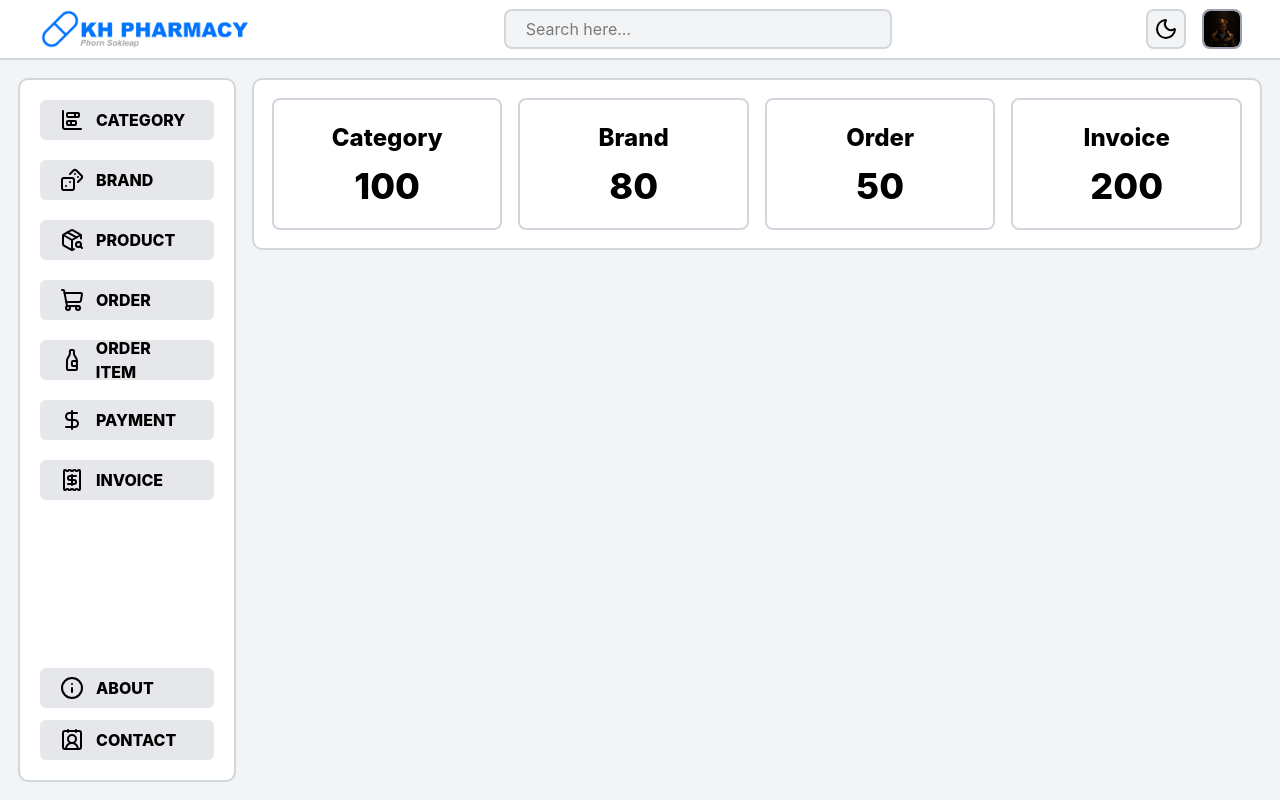
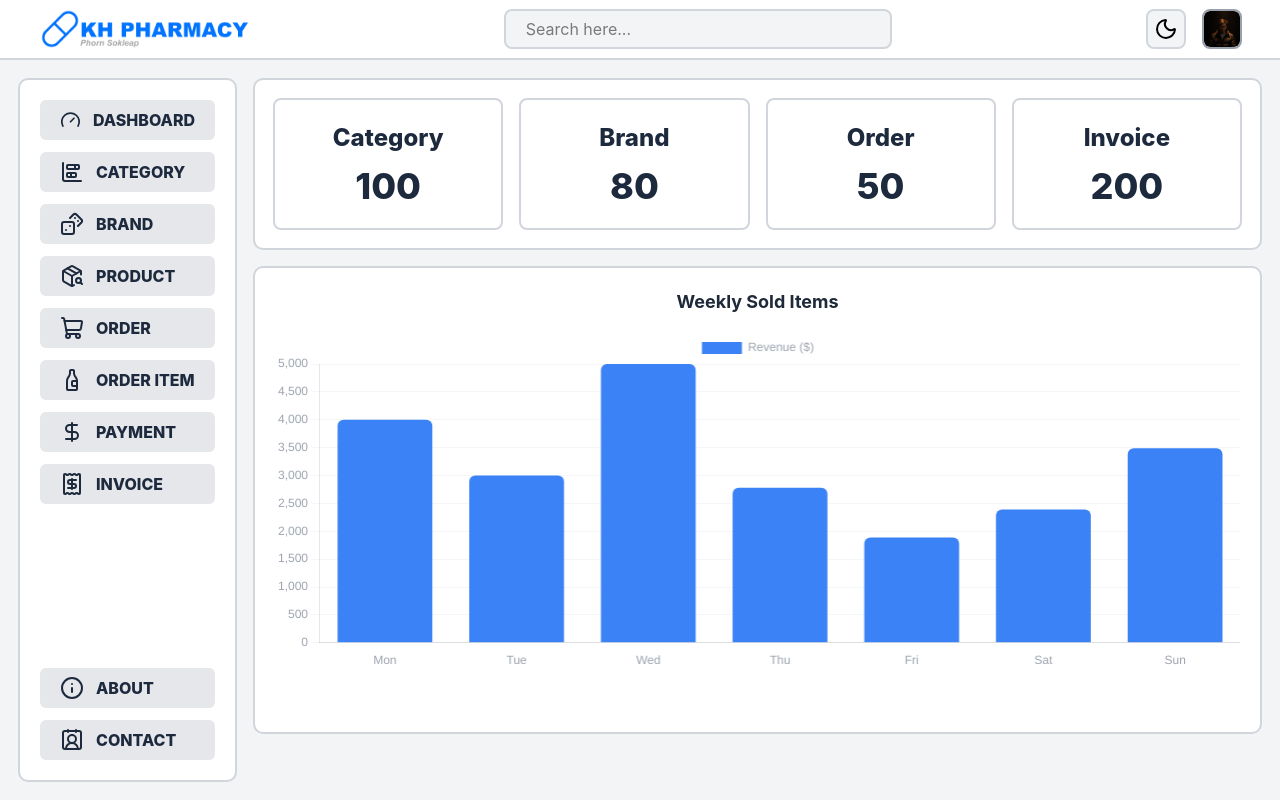
Before and after one commit to sokleapphorn2929/pharmacy-admin, a React (Vite) app: page /admin/dashboard in a window 1280 px wide. Built offline with nearby package versions, Linux system fonts and the light colour scheme.

Commit message:
fix aside to not rerender - make it the menu fixed

```diff
--- a/package.json
+++ b/package.json
@@ -12,8 +12,10 @@
   "dependencies": {
     "@tailwindcss/vite": "^4.3.3",
     "axios": "^1.18.1",
+    "chart.js": "^4.5.1",
     "lucide-react": "^1.25.0",
     "react": "^19.2.7",
+    "react-chartjs-2": "^5.3.1",
     "react-dom": "^19.2.7",
     "react-router-dom": "^7.18.1",
     "tailwindcss": "^4.3.3"
--- a/src/components/Aside.jsx
+++ b/src/components/Aside.jsx
@@ -1,10 +1,14 @@
-import { BottleWine, ChartBarStacked, ContactRound, Dices, DollarSign, Info, PackageSearch, Receipt, ShoppingCart } from "lucide-react";
+import { BottleWine, ChartBarStacked, ContactRound, Dices, DollarSign, Gauge, Info, PackageSearch, Receipt, ShoppingCart } from "lucide-react";
 import React from "react";
 
 export default function Aside() {
   return (
-    <aside className="h-full md:w-64 w-16 bg-white dark:bg-slate-900 rounded-lg outline-2 dark:outline-slate-700 outline-gray-300 overflow-hidden md:px-5 px-2 py-5 flex flex-col duration-300">
-      <div className="w-full h-full rounded-md flex flex-col gap-5">
+    <aside className="h-full md:w-64 w-16 bg-white dark:bg-slate-900 rounded-lg outline-2 dark:outline-slate-700 outline-gray-300 overflow-hidden md:px-5 px-1 md:py-5 py-1 flex flex-col duration-300">
+      <div className="w-full h-full rounded-md flex flex-col md:gap-3 gap-1">
+        <div className="cursor-pointer w-full h-10 bg-gray-200 dark:bg-slate-700 rounded-md flex md:px-5 justify-center md:justify-start items-center gap-3 duration-300">
+          <Gauge />
+          <div className="font-extrabold cursor-pointer hidden md:block">DASHBOARD</div>
+        </div>
         <div className="cursor-pointer w-full h-10 bg-gray-200 dark:bg-slate-700 rounded-md flex md:px-5 justify-center md:justify-start items-center gap-3 duration-300">
           <ChartBarStacked/>
           <div className="font-extrabold cursor-pointer hidden md:block">CATEGORY</div>
@@ -34,7 +38,7 @@ export default function Aside() {
           <div className="font-extrabold cursor-pointer hidden md:block">INVOICE</div>
         </div>
       </div>
-      <div className="flex flex-col gap-3">
+      <div className="flex flex-col md:gap-3 gap-1">
         <div className="cursor-pointer w-full h-10 bg-gray-200 dark:bg-slate-700 rounded-md flex md:px-5 justify-center md:justify-start items-center gap-3 duration-300">
           <Info />
           <div className="font-extrabold cursor-pointer hidden md:block">ABOUT</div>
--- a/src/components/CountSection.jsx
+++ b/src/components/CountSection.jsx
@@ -2,7 +2,7 @@ import React from "react";
 
 export default function CountSection() {
   return (
-    <div className="w-full h-fit bg-white dark:bg-slate-900 rounded-lg outline-2 dark:outline-slate-700 outline-gray-300 overflow-hidden duration-300 md:px-5 px-3 md:py-5 py-3 grid grid-cols-2 md:grid-cols-4 md:gap-5 gap-3">
+    <div className="w-full h-auto bg-white dark:bg-slate-900 rounded-lg outline-2 dark:outline-slate-700 outline-gray-300 overflow-hidden duration-300 md:px-5 px-3 md:py-5 py-3 grid grid-cols-2 md:grid-cols-4 md:gap-5 gap-3">
       {/* category */}
       <div className="w-full h-20 md:h-32 bg-white dark:bg-slate-800 outline-2 outline-gray-300 dark:outline-slate-700 rounded-md duration-300 overflow-hidden md:p-5 p-2">
         <div className="w-full h-full flex flex-col md:gap-3 justify-center">
--- /dev/null
+++ b/src/components/GraphChart.jsx
@@ -0,0 +1,79 @@
+import React from "react";
+import {
+  Chart as ChartJS,
+  CategoryScale,
+  LinearScale,
+  BarElement,
+  Title,
+  Tooltip,
+  Legend,
+} from "chart.js";
+import { Bar } from "react-chartjs-2";
+
+// 1. Register the required Chart.js modules
+ChartJS.register(
+  CategoryScale,
+  LinearScale,
+  BarElement,
+  Title,
+  Tooltip,
+  Legend,
+);
+
+export default function RevenueBarChart() {
+  // 2. Define your chart data and labels
+  const data = {
+    labels: ["Mon", "Tue", "Wed", "Thu", "Fri", "Sat", "Sun"],
+    datasets: [
+      {
+        label: "Revenue ($)",
+        data: [4000, 3000, 5000, 2780, 1890, 2390, 3490],
+        backgroundColor: "#3b82f6", // Tailwind blue-500
+        borderRadius: 6,
+      },
+    ],
+  };
+
+  // 3. Define your chart options (responsiveness, plugins, dark mode friendliness)
+  const options = {
+    responsive: true,
+    maintainAspectRatio: false,
+    plugins: {
+      legend: {
+        position: "top",
+        labels: {
+          color: "#9ca3af", // text color for dark/light mode
+        },
+      },
+    },
+    scales: {
+      x: {
+        grid: {
+          display: false,
+        },
+        ticks: {
+          color: "#9ca3af",
+        },
+      },
+      y: {
+        grid: {
+          color: "rgba(156, 163, 175, 0.1)",
+        },
+        ticks: {
+          color: "#9ca3af",
+        },
+      },
+    },
+  };
+  return (
+    <div className="w-full md:h-[58vh] h-[54vh] bg-white dark:bg-slate-900 rounded-lg outline-2 dark:outline-slate-700 outline-gray-300 overflow-hidden duration-300 md:p-5 p-1">
+      <h2 className="text-lg font-bold mb-4 text-gray-800 dark:text-white text-center">
+        Weekly Sold Items
+      </h2>
+
+      <div className="w-full h-[80%]">
+        <Bar data={data} options={options} />
+      </div>
+    </div>
+  );
+}
--- /dev/null
+++ b/src/layout/AdminLayout.jsx
@@ -0,0 +1,15 @@
+import React from 'react';
+import { Outlet } from 'react-router-dom';
+import Aside from '../components/Aside';
+
+export default function AdminLayout() {
+  return (
+    <div className='pt-20 pb-5 md:px-5 px-2 w-full h-screen flex md:gap-5 gap-3'>
+      <Aside />
+
+      <div className='w-full h-full flex flex-col'>
+        <Outlet />
+      </div>
+    </div>
+  );
+}
--- a/src/layout/RootLayout.jsx
+++ b/src/layout/RootLayout.jsx
@@ -5,7 +5,7 @@ import { Outlet } from "react-router-dom";
 
 export default function RootLayout() {
   return (
-    <div className="app-container text-black dark:text-white bg-gray-100 dark:bg-slate-900 duration-300">
+    <div className="app-container text-slate-800 dark:text-white bg-gray-100 dark:bg-slate-900 duration-300">
       <Navbar />
 
       <main className="content">
--- a/src/pages/Dashboard.jsx
+++ b/src/pages/Dashboard.jsx
@@ -1,12 +1,13 @@
-import React from 'react'
-import Aside from '../components/Aside'
-import CountSection from '../components/CountSection'
+import React from "react";
+import Aside from "../components/Aside";
+import CountSection from "../components/CountSection";
+import GraphChart from "../components/GraphChart";
 
 export default function Dashboard() {
   return (
-    <div className='pt-20 pb-5 px-5 w-full h-screen flex md:gap-5 gap-3'>
-      <Aside/>
-      <CountSection/>
+    <div className="flex flex-col md:gap-5 gap-3">
+      <CountSection />
+      <GraphChart />
     </div>
-  )
+  );
 }
--- a/src/routes/Routing.jsx
+++ b/src/routes/Routing.jsx
@@ -4,6 +4,7 @@ import Login from '../pages/Login'
 import TestingApi from '../pages/TestingApi'
 import RootLayout from '../layout/RootLayout'
 import Dashboard from '../pages/Dashboard'
+import AdminLayout from '../layout/AdminLayout'
 
 export default function Routing() {
   return (
@@ -13,7 +14,9 @@ export default function Routing() {
             <Route index path='/login' element={<Login/>}/>
             {/* <Route path='/testing' element={<TestingApi/>}/> */}
             <Route path='/admin' element={<RootLayout/>}>
-              <Route path='dashboard' element={<Dashboard/>}/>
+              <Route element={<AdminLayout/>}>
+                <Route path='dashboard' element={<Dashboard/>}/>
+              </Route>
             </Route>
         </Routes>
     </BrowserRouter>
```
Also changed, not shown: 1 other file (tests, documents, lock files or other folders).
